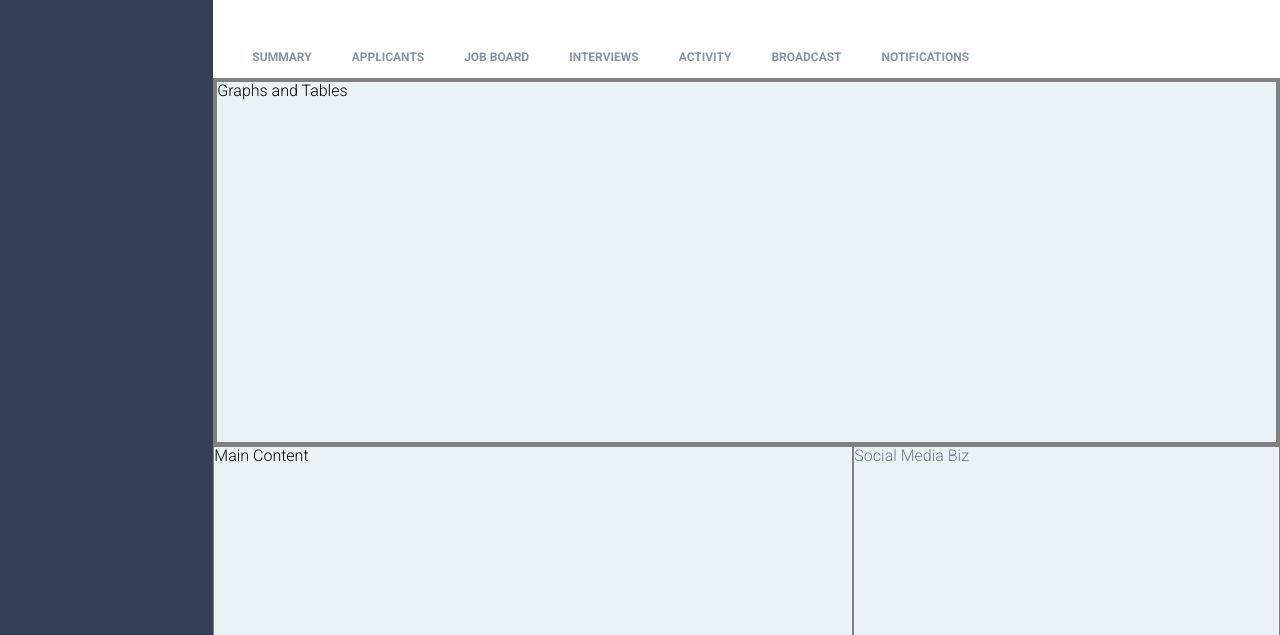
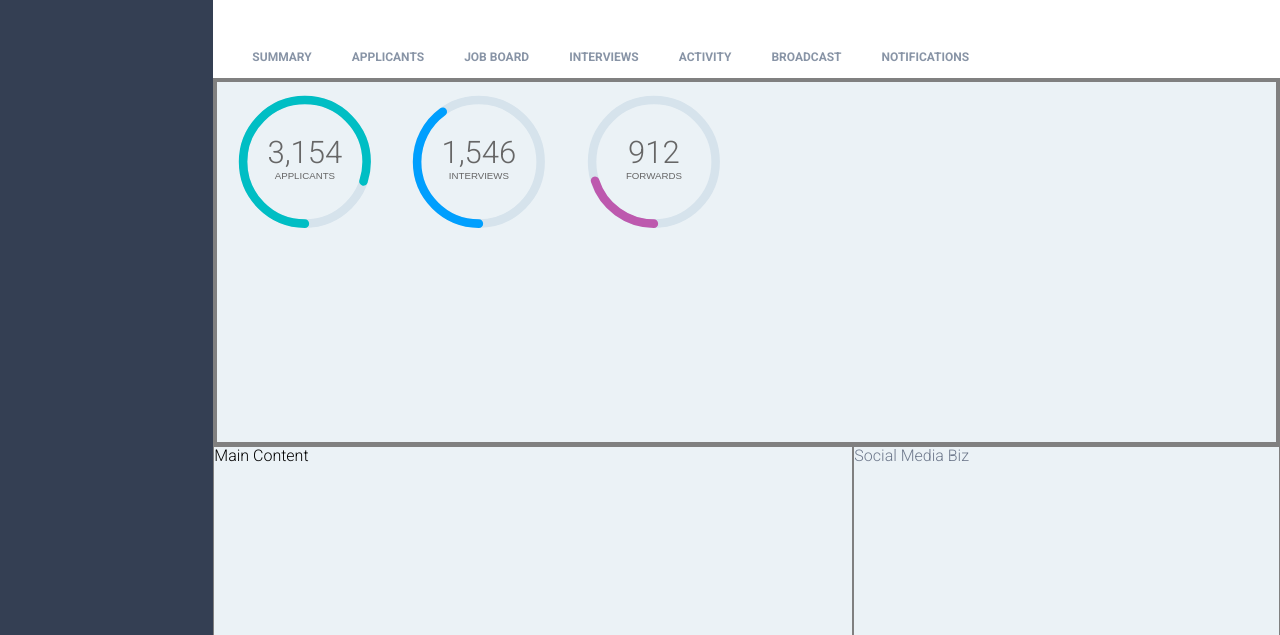
Before and after one commit to whitneyburton/wb-comp-challenge-2, a plain HTML site: page index.html in a window 1280 px wide. Shown: the part 165-800 px from the top of the page. Drawn offline with Linux system fonts and the light colour scheme.

Commit message:
Complete hover states and add three pie graphs

```diff
--- a/index.html
+++ b/index.html
@@ -72,7 +72,61 @@
   </section>
 
   <article class="graphs">
-    Graphs and Tables
+
+    <div class="flex-wrapper">
+      <div class="single-chart">
+        <svg viewBox="0 0 36 36" class="circular-chart teal">
+          <path class="circle-bg"
+            d="M18 2.0845
+              a 15.9155 15.9155 0 0 1 0 31.831
+              a 15.9155 15.9155 0 0 1 0 -31.831"/>
+          <path class="circle"
+            stroke-dasharray="80, 100"
+            d="M18 33.9155
+              a 15.9155 15.9155 0 0 1 0 -31.831
+              a 15.9155 15.9155 0 0 1 0 31.831"
+          />
+          <text x="18" y="18.35" class="number">3,154</text>
+          <text x="18" y="22.35" class="text">APPLICANTS</text>
+        </svg>
+      </div>
+    <!-- BLUE CHART  -->
+      <div class="single-chart">
+        <svg viewBox="0 0 36 36" class="circular-chart blue">
+          <path class="circle-bg"
+            d="M18 2.0845
+              a 15.9155 15.9155 0 0 1 0 31.831
+              a 15.9155 15.9155 0 0 1 0 -31.831"/>
+          <path class="circle"
+            stroke-dasharray="40, 100"
+            d="M18 33.9155
+              a 15.9155 15.9155 0 0 1 0 -31.831
+              a 15.9155 15.9155 0 0 1 0 31.831"/>
+          <text x="18" y="18.35" class="number">1,546</text>
+          <text x="18" y="22.35" class="text">INTERVIEWS</text>
+        </svg>
+      </div>
+
+    <!--   PURPLE CHART -->
+      <div class="single-chart">
+        <svg viewBox="0 0 36 36" class="circular-chart purple">
+          <path class="circle-bg"
+            d="M18 2.0845
+              a 15.9155 15.9155 0 0 1 0 31.831
+              a 15.9155 15.9155 0 0 1 0 -31.831"
+          />
+          <path class="circle"
+            stroke-dasharray="20, 100"
+            d="M18 33.9155
+              a 15.9155 15.9155 0 0 1 0 -31.831
+              a 15.9155 15.9155 0 0 1 0 31.831"
+          />
+          <text x="18" y="18.35" class="number">912</text>
+          <text x="18" y="22.35" class="text">FORWARDS</text>
+        </svg>
+      </div>
+    </div>
+
   </article>
 
   <main class="main">
--- a/styles.css
+++ b/styles.css
@@ -234,6 +234,71 @@ article.graphs {
   height: 360px;
 }
 
+.flex-wrapper {
+  display: flex;
+  flex-flow: row nowrap;
+  width: 50%;
+}
+
+.single-chart {
+  width: 33%;
+  justify-content: space-around ;
+}
+
+.circular-chart {
+  display: block;
+  margin: 10px auto;
+  max-width: 80%;
+  max-height: 250px;
+}
+
+.circle-bg {
+  fill: none;
+  stroke: #d6e3ec;
+  stroke-width: 2.2;
+}
+
+.circle {
+  fill: none;
+  stroke-width: 2.2;
+  stroke-linecap: round;
+  animation: progress 1s ease-out forwards;
+}
+
+@keyframes progress {
+  0% {
+    stroke-dasharray: 0 100;
+  }
+}
+
+.circular-chart.teal .circle {
+  stroke: #00BEC4;
+}
+
+.circular-chart.blue .circle {
+  stroke: #009ffE;
+}
+
+.circular-chart.purple .circle {
+  stroke: #BD59AE;
+}
+
+.number {
+  fill: #666;
+  font-family: Roboto;
+  font-size: 8px;
+  text-anchor: middle;
+}
+
+.text {
+  fill: #666;
+  font-family: sans-serif;
+  font-size: 2.5px;
+  text-anchor: middle;
+}
+
+
+
 /* main job advertisement body */
 main.main {
   background-color: #ebf2f6;
```
Also changed, not shown: images/Screen Shot 2018-10-23 at 7.03.43 PM.png (added), 2 other files.
